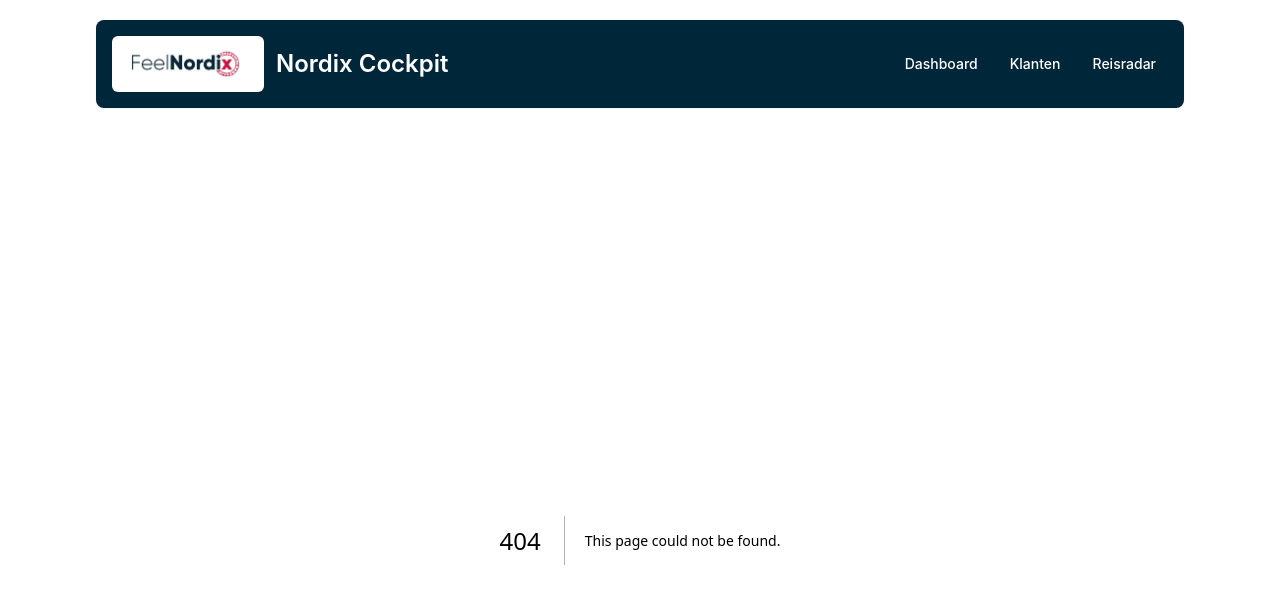
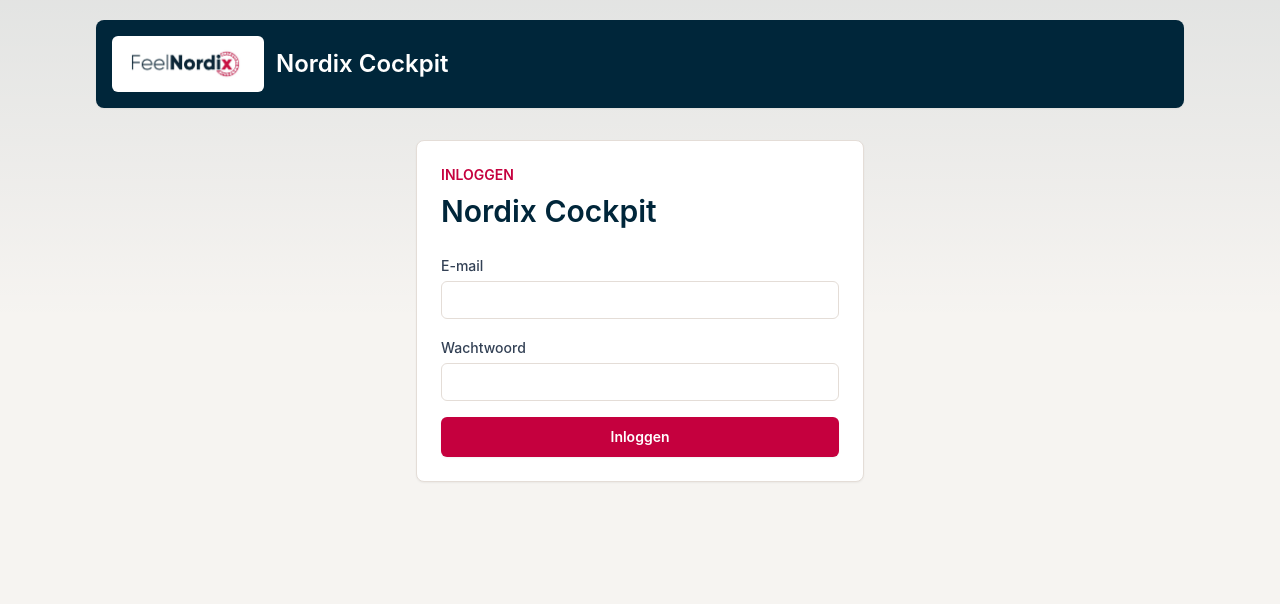
Before and after one commit to FeelNordix/nordix-cockpit, a Next.js app: page /login in a window 1280 px wide. Before the commit this address had no page. Shown: the top 604 px of the page. Built offline with nearby package versions, Linux system fonts and the light colour scheme; no server answers.

Commit message:
Add Supabase auth guard

```diff
--- a/app/layout.tsx
+++ b/app/layout.tsx
@@ -1,5 +1,6 @@
 import type { Metadata } from "next";
 import Link from "next/link";
+import AuthGuard from "@/components/AuthGuard";
 import LogoMark from "@/components/LogoMark";
 import MainNavigation from "@/components/MainNavigation";
 import "./globals.css";
@@ -35,7 +36,9 @@
             <MainNavigation />
           </header>
 
-          <main className="flex-1 py-8">{children}</main>
+          <main className="flex-1 py-8">
+            <AuthGuard>{children}</AuthGuard>
+          </main>
         </div>
       </body>
     </html>
--- /dev/null
+++ b/app/login/page.tsx
@@ -0,0 +1,5 @@
+import LoginForm from "@/components/LoginForm";
+
+export default function LoginPage() {
+  return <LoginForm />;
+}
--- /dev/null
+++ b/app/supabase-test/page.tsx
@@ -0,0 +1,26 @@
+import { createSupabaseClient } from "@/lib/supabaseClient";
+
+export const dynamic = "force-dynamic";
+
+export default async function SupabaseTestPage() {
+  let message = "Supabase verbinding werkt";
+
+  try {
+    const supabase = createSupabaseClient();
+    const { error } = await supabase.from("customers").select("id").limit(1);
+
+    if (error) {
+      message = error.message;
+    }
+  } catch (error) {
+    message = error instanceof Error ? error.message : "Onbekende Supabase fout";
+  }
+
+  return (
+    <main className="rounded-lg border border-nordix-mist bg-white p-6 shadow-sm">
+      <h2 className="text-2xl font-semibold text-nordix-ink">
+        {message}
+      </h2>
+    </main>
+  );
+}
--- /dev/null
+++ b/components/AuthGuard.tsx
@@ -0,0 +1,75 @@
+"use client";
+
+import { useEffect, useState } from "react";
+import { usePathname, useRouter } from "next/navigation";
+import { createSupabaseClient } from "@/lib/supabaseClient";
+
+type AuthGuardProps = {
+  children: React.ReactNode;
+};
+
+const publicRoutes = ["/login"];
+
+export default function AuthGuard({ children }: AuthGuardProps) {
+  const pathname = usePathname();
+  const router = useRouter();
+  const [isChecking, setIsChecking] = useState(true);
+  const [isAuthenticated, setIsAuthenticated] = useState(false);
+  const isPublicRoute = publicRoutes.includes(pathname);
+
+  useEffect(() => {
+    const supabase = createSupabaseClient();
+    let isMounted = true;
+
+    supabase.auth.getSession().then(({ data }) => {
+      if (!isMounted) {
+        return;
+      }
+
+      const hasSession = Boolean(data.session);
+      setIsAuthenticated(hasSession);
+      setIsChecking(false);
+
+      if (!hasSession && !isPublicRoute) {
+        router.replace("/login");
+      }
+
+      if (hasSession && pathname === "/login") {
+        router.replace("/");
+      }
+    });
+
+    const {
+      data: { subscription }
+    } = supabase.auth.onAuthStateChange((_event, session) => {
+      const hasSession = Boolean(session);
+      setIsAuthenticated(hasSession);
+      setIsChecking(false);
+
+      if (!hasSession && !isPublicRoute) {
+        router.replace("/login");
+      }
+    });
+
+    return () => {
+      isMounted = false;
+      subscription.unsubscribe();
+    };
+  }, [isPublicRoute, pathname, router]);
+
+  if (isPublicRoute) {
+    return <>{children}</>;
+  }
+
+  if (isChecking || !isAuthenticated) {
+    return (
+      <section className="rounded-lg border border-nordix-mist bg-white p-6 shadow-sm">
+        <p className="text-sm font-medium text-slate-700">
+          Sessie controleren...
+        </p>
+      </section>
+    );
+  }
+
+  return <>{children}</>;
+}
--- /dev/null
+++ b/components/LoginForm.tsx
@@ -0,0 +1,84 @@
+"use client";
+
+import { FormEvent, useState } from "react";
+import { useRouter } from "next/navigation";
+import { createSupabaseClient } from "@/lib/supabaseClient";
+
+export default function LoginForm() {
+  const router = useRouter();
+  const [email, setEmail] = useState("");
+  const [password, setPassword] = useState("");
+  const [errorMessage, setErrorMessage] = useState("");
+  const [isSubmitting, setIsSubmitting] = useState(false);
+
+  async function login(event: FormEvent<HTMLFormElement>) {
+    event.preventDefault();
+    setErrorMessage("");
+    setIsSubmitting(true);
+
+    const supabase = createSupabaseClient();
+    const { error } = await supabase.auth.signInWithPassword({
+      email,
+      password
+    });
+
+    setIsSubmitting(false);
+
+    if (error) {
+      setErrorMessage(error.message);
+      return;
+    }
+
+    router.replace("/");
+    router.refresh();
+  }
+
+  return (
+    <section className="mx-auto max-w-md rounded-lg border border-nordix-mist bg-white p-6 shadow-sm">
+      <p className="text-sm font-semibold uppercase text-nordix-pine">
+        Inloggen
+      </p>
+      <h2 className="mt-2 text-3xl font-semibold text-nordix-ink">
+        Nordix Cockpit
+      </h2>
+
+      <form onSubmit={login} className="mt-6 space-y-4">
+        <label className="block">
+          <span className="text-sm font-medium text-slate-700">E-mail</span>
+          <input
+            type="email"
+            value={email}
+            onChange={(event) => setEmail(event.target.value)}
+            className="mt-1 w-full rounded-md border border-nordix-mist px-3 py-2 text-sm outline-none transition focus:border-nordix-fjord focus:ring-2 focus:ring-nordix-fjord/30"
+            required
+          />
+        </label>
+
+        <label className="block">
+          <span className="text-sm font-medium text-slate-700">Wachtwoord</span>
+          <input
+            type="password"
+            value={password}
+            onChange={(event) => setPassword(event.target.value)}
+            className="mt-1 w-full rounded-md border border-nordix-mist px-3 py-2 text-sm outline-none transition focus:border-nordix-fjord focus:ring-2 focus:ring-nordix-fjord/30"
+            required
+          />
+        </label>
+
+        {errorMessage ? (
+          <p className="rounded-md bg-red-50 px-3 py-2 text-sm font-medium text-red-700">
+            {errorMessage}
+          </p>
+        ) : null}
+
+        <button
+          type="submit"
+          disabled={isSubmitting}
+          className="w-full rounded-md bg-nordix-pine px-4 py-2.5 text-sm font-semibold text-white shadow-sm transition hover:bg-nordix-pine/90 disabled:cursor-not-allowed disabled:opacity-70"
+        >
+          {isSubmitting ? "Inloggen..." : "Inloggen"}
+        </button>
+      </form>
+    </section>
+  );
+}
--- a/components/MainNavigation.tsx
+++ b/components/MainNavigation.tsx
@@ -1,7 +1,8 @@
 "use client";
 
 import Link from "next/link";
-import { usePathname } from "next/navigation";
+import { usePathname, useRouter } from "next/navigation";
+import { createSupabaseClient } from "@/lib/supabaseClient";
 
 const navigation = [
   { href: "/", label: "Dashboard" },
@@ -11,6 +12,18 @@
 
 export default function MainNavigation() {
   const pathname = usePathname();
+  const router = useRouter();
+
+  if (pathname === "/login") {
+    return null;
+  }
+
+  async function logout() {
+    const supabase = createSupabaseClient();
+    await supabase.auth.signOut();
+    router.replace("/login");
+    router.refresh();
+  }
 
   return (
     <nav aria-label="Hoofdnavigatie" className="flex gap-2">
@@ -32,6 +45,13 @@
           </Link>
         );
       })}
+      <button
+        type="button"
+        onClick={logout}
+        className="rounded-md px-3 py-2 text-sm font-medium text-white transition hover:bg-white/10 hover:text-white"
+      >
+        Uitloggen
+      </button>
     </nav>
   );
 }
```
